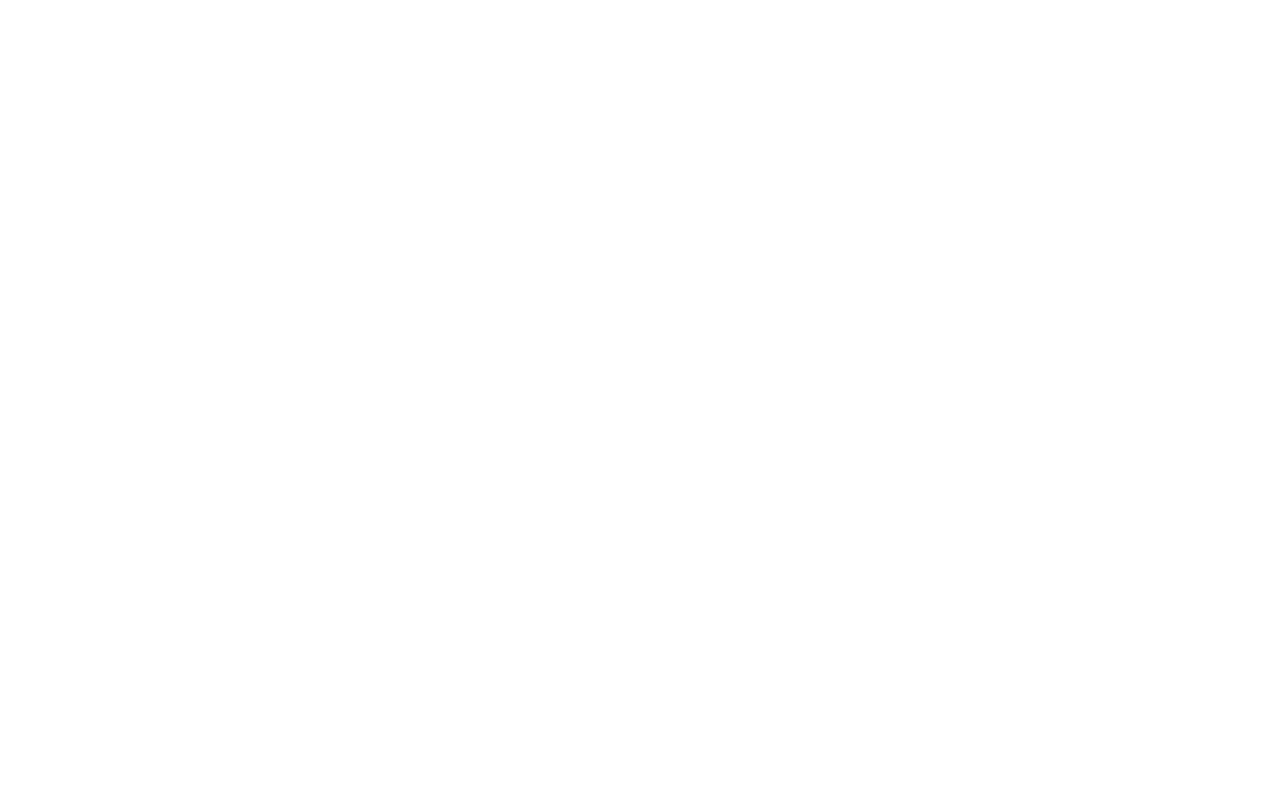
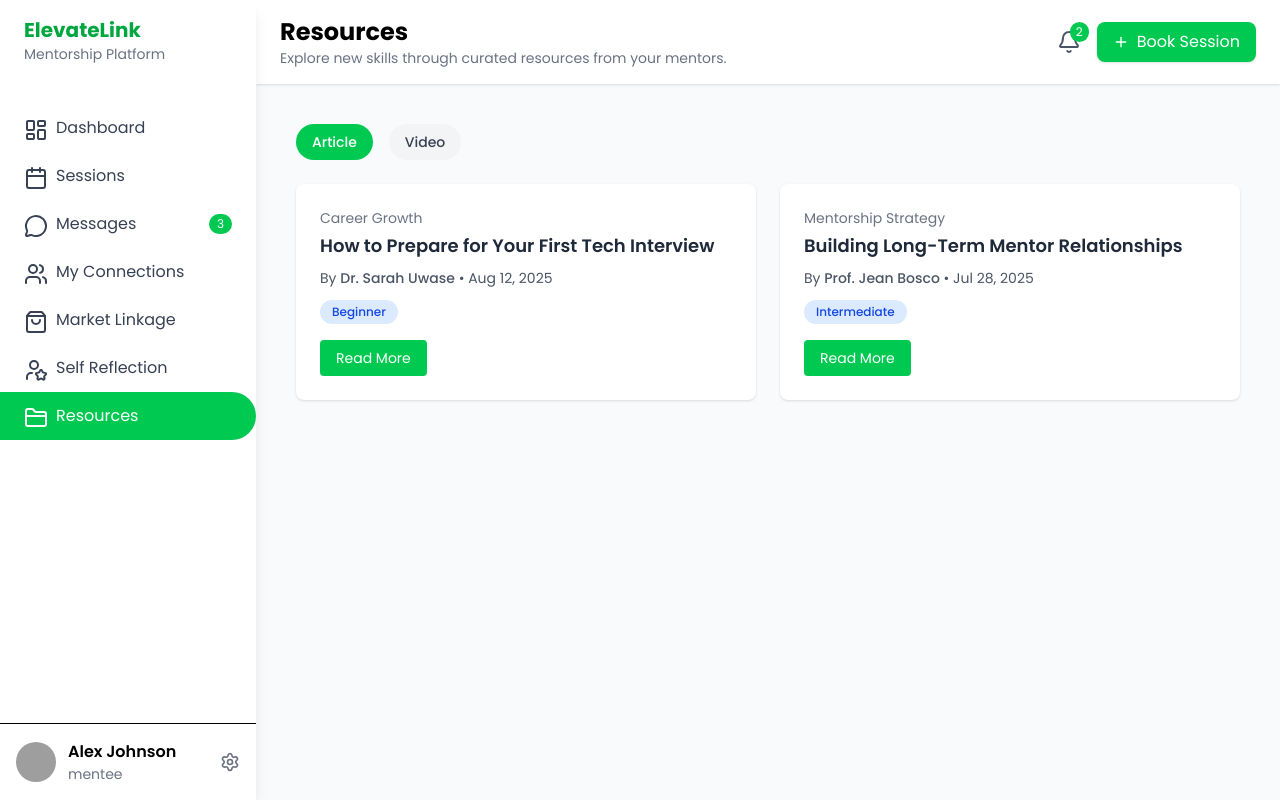
Before and after one commit to regis-mucyo/Youth-Platform-Frontend, a React (Vite) app: page /mentee/resource in a window 1280 px wide. Before the commit this address had no page. Built offline with nearby package versions, Linux system fonts and the light colour scheme; grey boxes are pictures that could not be loaded.

Commit message:
feat: add resource component

```diff
--- a/src/App.jsx
+++ b/src/App.jsx
@@ -5,6 +5,7 @@
 import Market from "./components/mentee/Market";
 import Report from "./components/mentee/Report";
 import LandPage from "./components/landpage/LandPage";
+import Resource from "./components/mentee/Resource";
 function App() {
   return (
     <BrowserRouter>
@@ -15,6 +16,7 @@
         <Route path="/mentee/message" element={<ChatApp />} />
         <Route path="/mentee/market" element={<Market />} />
         <Route path="/mentee/report" element={<Report />} />
+        <Route path="/mentee/resource" element={<Resource/>}/>
       </Routes>
     </BrowserRouter>
   );
--- a/src/components/mentee/Myconnection.jsx
+++ b/src/components/mentee/Myconnection.jsx
@@ -144,7 +144,7 @@
                   <button className="mt-4 w-full bg-green-500 hover:bg-green-600 text-white py-2 px-4 rounded">
                     {activeTab === "Mentor"
                       ? "Book Session"
-                      : "Request Mentorship"}
+                      : "Message"}
                   </button>
                 </div>
               ))}
--- /dev/null
+++ b/src/components/mentee/Resource.jsx
@@ -0,0 +1,156 @@
+import React, { useState } from "react";
+import Header from "./Header";
+import Sidebar from "./SiderBar";
+const Resource = () => {
+  const [activeTab, setActiveTab] = useState("Article");
+  const [sidebarOpen, setSidebarOpen] = useState(false);
+  const articles = [
+    {
+      topic: "Career Growth",
+      title: "How to Prepare for Your First Tech Interview",
+      author: "Dr. Sarah Uwase",
+      date: "Aug 12, 2025",
+      level: "Beginner",
+      link: "#",
+    },
+    {
+      topic: "Mentorship Strategy",
+      title: "Building Long-Term Mentor Relationships",
+      author: "Prof. Jean Bosco",
+      date: "Jul 28, 2025",
+      level: "Intermediate",
+      link: "#",
+    },
+  ];
+
+  const videos = [
+    {
+      topic: "Mentorship Fundamentals",
+      title: "The Art of Mentorship: Creating Meaningful Connections",
+      author: "UConn Mentorship Team",
+      date: "Apr 10, 2023",
+      level: "Beginner",
+      image: "https://img.youtube.com/vi/cIiIKPcIth4/hqdefault.jpg",
+      link: "https://www.youtube.com/watch?v=cIiIKPcIth4",
+    },
+    {
+      topic: "Mentorship Tools",
+      title: "Mentoring Program Toolkit: Mentor Mentee Resources",
+      author: "HR Education Edge",
+      date: "Feb 11, 2024",
+      level: "Intermediate",
+      image: "https://img.youtube.com/vi/aY54gMB6SNI/hqdefault.jpg",
+      link: "https://www.youtube.com/watch?v=aY54gMB6SNI",
+    },
+  ];
+
+  return (
+    <>
+      <div className="flex h-screen bg-gray-50">
+        <Sidebar
+          open={sidebarOpen}
+          setOpen={setSidebarOpen}
+          activeItem="Resources"
+        />
+        <div className="flex flex-col flex-1">
+          <Header
+            setSidebarOpen={setSidebarOpen}
+            dashboard={"Resources"}
+            description={
+              "Explore new skills through curated resources from your mentors."
+            }
+          />
+          <main className="p-4 sm:p-6 overflow-y-auto">
+            <div className="max-w-5xl mx-auto p-4">
+              {/* Tabs */}
+              <div className="flex space-x-4 mb-6">
+                {["Article", "Video"].map((tab) => (
+                  <button
+                    key={tab}
+                    onClick={() => setActiveTab(tab)}
+                    className={`px-4 py-2 rounded-full text-sm font-medium transition ${
+                      activeTab === tab
+                        ? "bg-green-500 text-white"
+                        : "bg-gray-100 text-gray-700 hover:bg-gray-200"
+                    }`}
+                  >
+                    {tab}
+                  </button>
+                ))}
+              </div>
+
+              {/* Content */}
+              <div className="grid grid-cols-1 md:grid-cols-2 gap-6">
+                {activeTab === "Article" &&
+                  articles.map((item, index) => (
+                    <div key={index} className="bg-white shadow rounded-lg p-6">
+                      <p className="text-sm text-gray-500 mb-1">{item.topic}</p>
+                      <h3 className="text-lg font-semibold text-gray-800">
+                        {item.title}
+                      </h3>
+                      <p className="text-sm text-gray-600 mt-2">
+                        By <span className="font-medium">{item.author}</span> •{" "}
+                        {item.date}
+                      </p>
+                      <span className="inline-block mt-3 px-3 py-1 text-xs font-medium bg-blue-100 text-blue-700 rounded-full">
+                        {item.level}
+                      </span>
+                      <div className="mt-4">
+                        <a
+                          href={item.link}
+                          className="inline-block bg-green-500 text-white text-sm px-4 py-2 rounded hover:bg-green-600 transition"
+                        >
+                          Read More
+                        </a>
+                      </div>
+                    </div>
+                  ))}
+
+                {activeTab === "Video" &&
+                  videos.map((item, index) => (
+                    <div
+                      key={index}
+                      className="bg-white shadow rounded-lg overflow-hidden"
+                    >
+                      <img
+                        src={item.image}
+                        alt={item.title}
+                        className="w-full h-48 object-cover"
+                      />
+                      <div className="p-6">
+                        <p className="text-sm text-gray-500 mb-1">
+                          {item.topic}
+                        </p>
+                        <h3 className="text-lg font-semibold text-gray-800">
+                          {item.title}
+                        </h3>
+                        <p className="text-sm text-gray-600 mt-2">
+                          By <span className="font-medium">{item.author}</span>{" "}
+                          • {item.date}
+                        </p>
+                        <span className="inline-block mt-3 px-3 py-1 text-xs font-medium bg-blue-100 text-blue-700 rounded-full">
+                          {item.level}
+                        </span>
+                        <div className="mt-4">
+                          <a
+                            href={item.link}
+                            target="_blank"
+                            rel="noopener noreferrer"
+                            className="inline-block bg-green-500 text-white text-sm px-4 py-2 rounded hover:bg-green-600 transition"
+                          >
+                            Watch
+                          </a>
+                        </div>
+                      </div>
+                    </div>
+                  ))}
+              </div>
+            </div>
+          </main>
+        </div>
+      </div>
+    </>
+  );
+};
+
+export default Resource;
--- a/src/components/mentee/SiderBar.jsx
+++ b/src/components/mentee/SiderBar.jsx
@@ -82,6 +82,7 @@
     "My Connections": "/mentee/connection",
     "Market Linkage": "/mentee/market",
     "Self Reflection": "/mentee/report",
+    "Resources": "/mentee/resource"
   };
 
   const routePath = routeMap[text] || "/";
```
